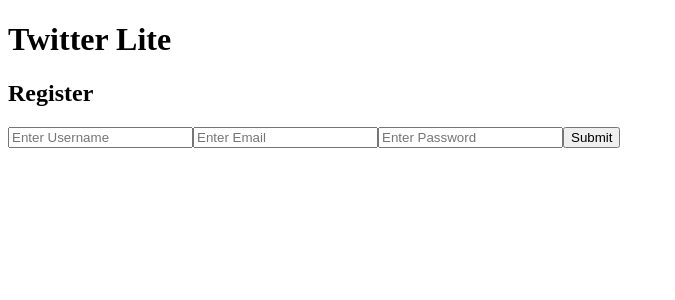
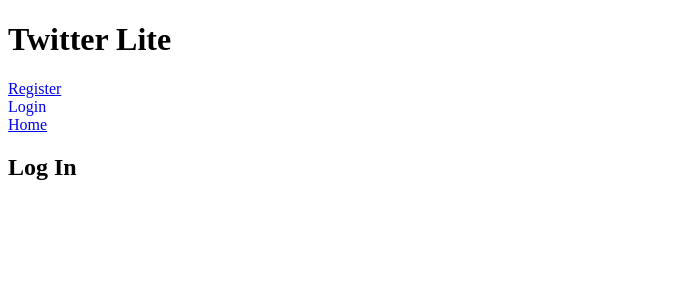
Before and after one commit to awesomecurriculum/twitter-react, a React (Create React App) app in the folder app/: page /login in a window 1280 px wide. Shown: the top 300 px of the page, without its empty margins (0-675 px from the left). Built offline with nearby package versions, Linux system fonts and the light colour scheme.

Commit message:
Set up routes

```diff
--- a/app/package.json
+++ b/app/package.json
@@ -8,6 +8,7 @@
     "@testing-library/user-event": "^7.1.2",
     "react": "^16.13.1",
     "react-dom": "^16.13.1",
+    "react-router-dom": "^5.2.0",
     "react-scripts": "3.4.3"
   },
   "proxy": "http://localhost:8080",
--- a/app/src/App.js
+++ b/app/src/App.js
@@ -1,11 +1,31 @@
 import React from 'react';
 import RegistrationForm from './components/sessions/RegistrationForm';
+import { Switch, Route, NavLink } from 'react-router-dom';
+import Home from './components/Home';
+import Profile from './components/Profile';
+import LoginForm from './components/sessions/LoginForm';
+import { ProtectedRoute, AuthRoute } from './Routes';
 
 function App() {
   return (
     <div>
       <h1>Twitter Lite</h1>
-      <RegistrationForm />
+      <nav>
+        <NavLink to='/register'>Register</NavLink>
+        <br></br>
+        <NavLink to='/login'>Login</NavLink>
+        <br></br>
+        <NavLink exact to='/home'>
+          Home
+        </NavLink>
+      </nav>
+
+      <Switch>
+        <AuthRoute path='/register' component={RegistrationForm}></AuthRoute>
+        <AuthRoute path='/login' component={LoginForm}></AuthRoute>
+        <ProtectedRoute path='/users/:userId' component={Profile}></ProtectedRoute>
+        <ProtectedRoute exact path='/' component={Home}></ProtectedRoute>
+      </Switch>
     </div>
   );
 }
--- /dev/null
+++ b/app/src/Routes.js
@@ -0,0 +1,10 @@
+import React from 'react';
+import { Route, Redirect } from 'react-router-dom';
+
+export const ProtectedRoute = ({ component: Component, path, currentUserId, exact }) => {
+  return <Route path={path} exact={exact} render={props => (currentUserId ? <Component {...props} /> : <Redirect to='/login' />)} />;
+};
+
+export const AuthRoute = ({ component: Component, path, currentUserId, exact }) => {
+  return <Route path={path} exact={exact} render={props => (currentUserId ? <Redirect to='/' /> : <Component {...props} />)} />;
+};
--- /dev/null
+++ b/app/src/components/Home.js
@@ -0,0 +1,22 @@
+import React from 'react';
+
+class Home extends React.Component {
+  constructor(props) {
+    super(props);
+    // TODO: Set up default state
+  }
+
+  async componentDidMount() {
+    // TODO: Fetch tweets
+  }
+
+  render() {
+    return (
+      <div>
+        <h1>Home Page</h1>
+      </div>
+    );
+  }
+}
+
+export default Home;
--- /dev/null
+++ b/app/src/components/Profile.js
@@ -0,0 +1,18 @@
+import React from 'react';
+
+class Profile extends React.Component {
+  constructor(props) {
+    super(props);
+    // TODO: Set up default state
+  }
+
+  async componentDidMount() {
+    // TODO: Fetch user and their tweets
+  }
+
+  render() {
+    return <h1>Profile Page</h1>;
+  }
+}
+
+export default Profile;
--- a/app/src/components/sessions/LoginForm.js
+++ b/app/src/components/sessions/LoginForm.js
@@ -0,0 +1,18 @@
+import React from 'react';
+
+class LoginForm extends React.Component {
+  constructor(props) {
+    super(props);
+    // TODO: Set up default state
+  }
+
+  render() {
+    return (
+      <form>
+        <h2>Log In</h2>
+      </form>
+    );
+  }
+}
+
+export default LoginForm;
--- a/app/src/index.css
+++ b/app/src/index.css
@@ -1 +1,4 @@
-/* TODO Add site wide styles */
+.active {
+  font-weight: 700px;
+  text-decoration: none;
+}
--- a/app/src/index.js
+++ b/app/src/index.js
@@ -2,10 +2,13 @@
 import ReactDOM from 'react-dom';
 import './index.css';
 import App from './App';
+import { BrowserRouter } from 'react-router-dom';
 
 ReactDOM.render(
   <React.StrictMode>
-    <App />
+    <BrowserRouter>
+      <App />
+    </BrowserRouter>
   </React.StrictMode>,
   document.getElementById('root')
 );
```
Also changed, not shown: 1 other file (tests, documents, lock files or other folders).
